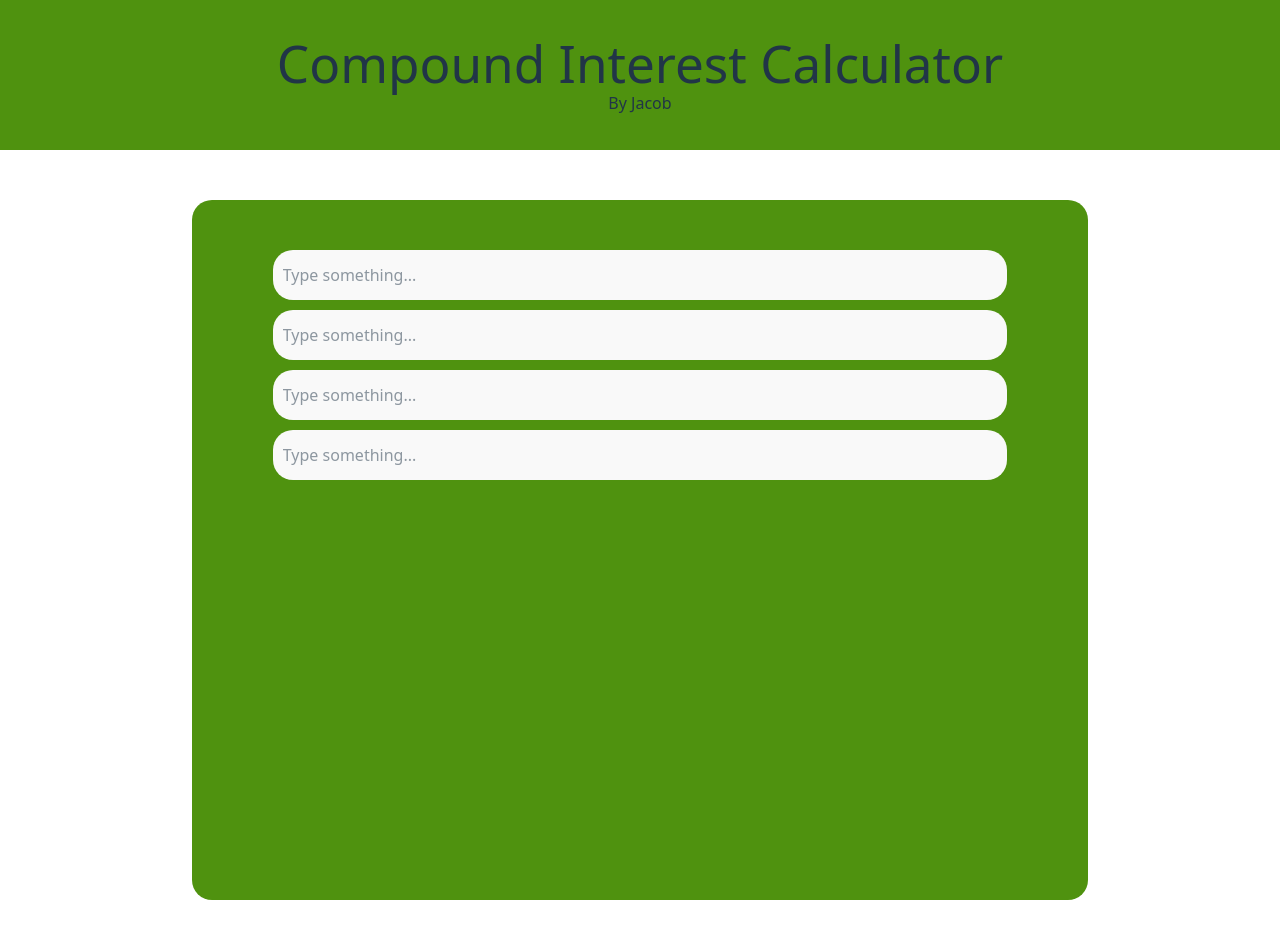
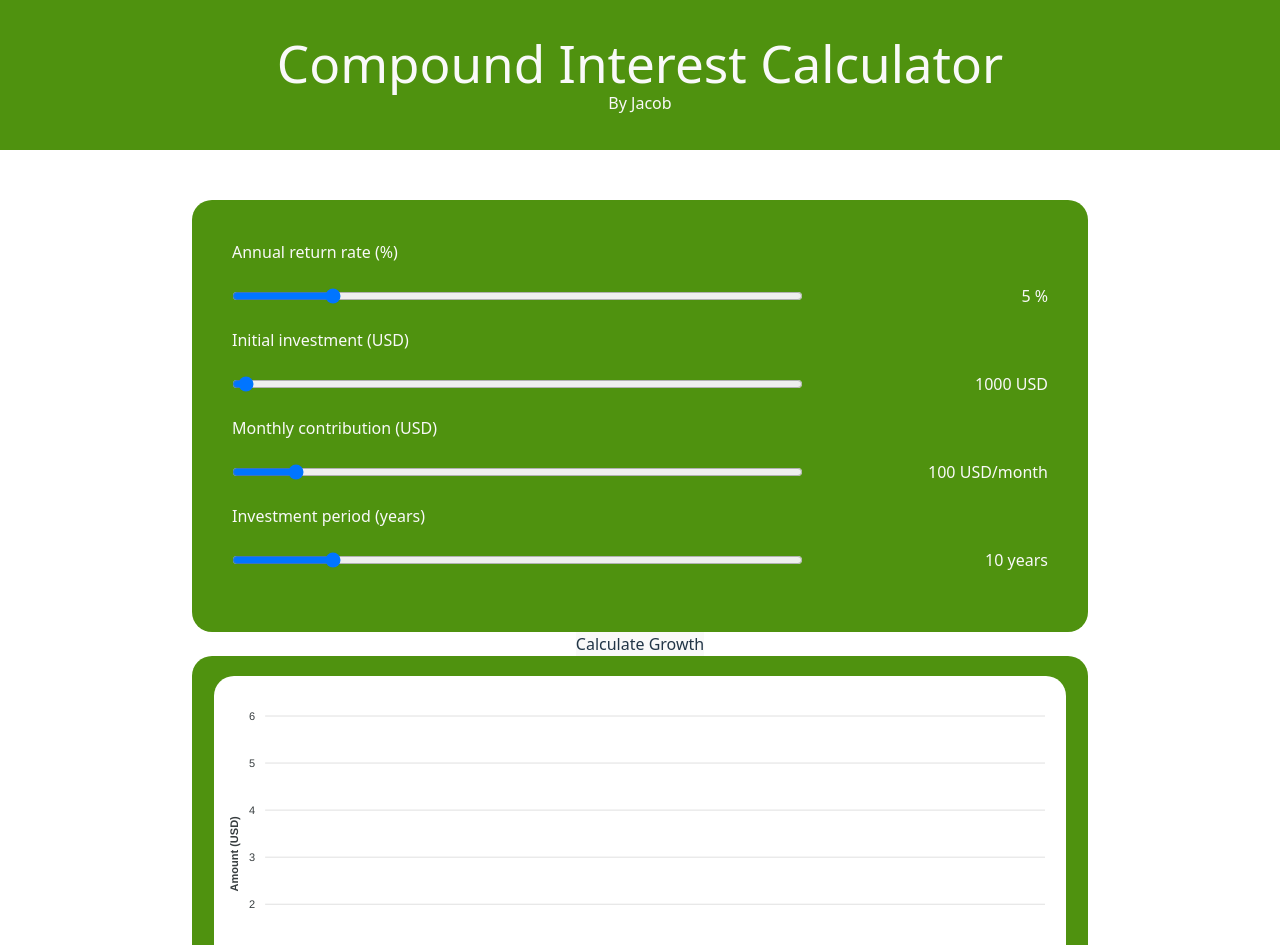
Before and after one commit to Jawen04/CompoundInterestCalc, a React (Vite) app: page / in a window 1280 px wide. Shown: the top 945 px of the page. Built offline with nearby package versions, Linux system fonts and the light colour scheme.

Commit message:
almost working func

```diff
--- a/package.json
+++ b/package.json
@@ -11,7 +11,9 @@
   },
   "dependencies": {
     "@tailwindcss/vite": "^4.1.1",
+    "apexcharts": "^4.5.0",
     "react": "^19.0.0",
+    "react-apexcharts": "^1.7.0",
     "react-dom": "^19.0.0",
     "tailwindcss": "^4.1.1"
   },
--- a/src/App.jsx
+++ b/src/App.jsx
@@ -1,15 +1,123 @@
-import { useState } from 'react'
-import reactLogo from './assets/react.svg'
-import viteLogo from '/vite.svg'
-import './App.css'
+import { useState } from 'react';
+import './App.css';
+import ApexCharts from 'react-apexcharts';
 
 function App() {
+  const [rentPerYear, setRentPerYear] = useState(5);
+  const [startCapital, setStartCapital] = useState(1000);
+  const [savingPerMonth, setSavingPerMonth] = useState(100);
+  const [savingSpan, setSavingSpan] = useState(10);
+  const [chartData, setChartData] = useState({
+    series: [],
+    options: {
+      chart: {
+        type: 'area',
+        stacked: false,
+        height: 350,
+        zoom: {
+          type: 'x',
+          enabled: true,
+          autoScaleYaxis: true,
+        },
+        toolbar: {
+          autoSelected: 'zoom',
+        },
+      },
+      dataLabels: {
+        enabled: false,
+      },
+      markers: {
+        size: 0,
+      },
+      fill: {
+        type: 'gradient',
+        gradient: {
+          shadeIntensity: 1,
+          inverseColors: false,
+          opacityFrom: 0.5,
+          opacityTo: 0,
+          stops: [0, 90, 100],
+        },
+      },
+      yaxis: {
+        labels: {
+          formatter: function (val) {
+            return (val).toFixed(0);
+          },
+        },
+        title: {
+          text: 'Amount (USD)',
+        },
+      },
+      xaxis: {
+        type: 'datetime',
+      },
+      tooltip: {
+        shared: false,
+        y: {
+          formatter: function (val) {
+            return (val*1000).toFixed(0);
+          },
+        },
+      },
+    }
+  });
+
+  const handleUpdateChart = () => {
+    const currentYear = new Date().getFullYear();
+    const dates = [];
+    const values = [];
+    let accumulated = startCapital;
+
+    for (let i = 0; i <= savingSpan; i++) {
+      const date = new Date(currentYear + i, 0, 1).getTime();
+      dates.push(date);
+
+      if (i > 0) {
+        // Add yearly contributions and apply compound interest
+        accumulated = (accumulated + (savingPerMonth * 12)) * (1 + rentPerYear / 100);
+      }
+
+      values.push({
+        x: date,
+        y: accumulated
+      });
+    }
+
+    setChartData(prev => ({
+      ...prev,
+      series: [{
+        name: 'Investment Value',
+        data: values,
+      }],
+      options: {
+        ...prev.options,
+        title: {
+          text: `Investment Growth (${rentPerYear}% annual return)`,
+          align: 'left',
+        },
+      }
+    }));
+  };
+
   return (
     <div>
       <Header />
-      <Content />
+      <Content
+        rentPerYear={rentPerYear}
+        setRentPerYear={setRentPerYear}
+        startCapital={startCapital}
+        setStartCapital={setStartCapital}
+        savingPerMonth={savingPerMonth}
+        setSavingPerMonth={setSavingPerMonth}
+        savingSpan={savingSpan}
+        setSavingSpan={setSavingSpan}
+        handleUpdateChart={handleUpdateChart}
+        chartData={chartData}
+      />
+
     </div>
-  )
+  );
 }
 
 function Header() {
@@ -20,54 +128,117 @@ function Header() {
         <h2>By Jacob</h2>
       </div>
     </div>
-  )
+  );
 }
 
-function Content() {
+function Content({ rentPerYear, setRentPerYear, startCapital, setStartCapital, savingPerMonth, setSavingPerMonth, savingSpan, setSavingSpan, handleUpdateChart, chartData }) {
   return (
     <div className='scrollableContent'>
       <div className='webContent'>
-        <InputValuesContainer />
+        <InputValuesContainer
+          rentPerYear={rentPerYear}
+          setRentPerYear={setRentPerYear}
+          startCapital={startCapital}
+          setStartCapital={setStartCapital}
+          savingPerMonth={savingPerMonth}
+          setSavingPerMonth={setSavingPerMonth}
+          savingSpan={savingSpan}
+          setSavingSpan={setSavingSpan}
+        />
+        <button className="update-button" onClick={handleUpdateChart}>Calculate Growth</button>
+        <Chart chartData={chartData} />
       </div>
     </div>
-  )
+  );
 }
 
-
-function InputValuesContainer() {
+function InputValuesContainer({ rentPerYear, setRentPerYear, startCapital, setStartCapital, savingPerMonth, setSavingPerMonth, savingSpan, setSavingSpan }) {
   return (
     <div className='inputValuesContainer'>
       <div className='valuesBox'>
-        <InputBox />
-        <InputBox />
-        <InputBox />
-        <InputBox />
+        <SliderTitle SliderTitle={"Annual return rate (%)"} />
+        <InputBox
+          value={rentPerYear}
+          setValue={setRentPerYear}
+          maxValue={30}
+          suffix={"%"}
+          step={0.1}
+        />
+
+        <SliderTitle SliderTitle={"Initial investment (USD)"} />
+        <InputBox
+          value={startCapital}
+          setValue={setStartCapital}
+          maxValue={100000}
+          suffix={"USD"}
+          step={10}
+        />
+
+        <SliderTitle SliderTitle={"Monthly contribution (USD)"} />
+        <InputBox
+          value={savingPerMonth}
+          setValue={setSavingPerMonth}
+          maxValue={1000}
+          suffix={"USD/month"}
+          step={10}
+        />
+
+        <SliderTitle SliderTitle={"Investment period (years)"} />
+        <InputBox
+          value={savingSpan}
+          setValue={setSavingSpan}
+          maxValue={60}
+          suffix={"years"}
+          step={1}
+        />
       </div>
     </div>
-  )
+  );
 }
 
-function InputBox() {
-  const [text, setText] = useState("");
-  const handleKeyDown = (e) => {
-    if (e.key === 'Enter') {
-      console.log(text); // Print the text when Enter is pressed
-    }
+function SliderTitle({ SliderTitle }) {
+  return (
+    <div className='sliderTitle'>
+      <h2>{SliderTitle}</h2>
+    </div>
+  );
+}
+
+function InputBox({ value, setValue, maxValue, suffix, step }) {
+  const handleChange = (e) => {
+    setValue(parseFloat(e.target.value));
   };
+
   return (
     <div className='inputBox'>
-      <label className='inputLabel'></label>
       <input
         className='inputField'
-        type="text"
-        value={text}
-        onChange={(e) => setText(e.target.value)}
-        placeholder="Type something..."
-        onKeyDown={handleKeyDown}
-
+        type="range"
+        min="0"
+        max={maxValue}
+        step={step}
+        value={value}
+        onChange={handleChange}
       />
+      <h2>{value} {suffix}</h2>
     </div>
-  )
+  );
 }
 
-export default App
+function Chart({ chartData }) {
+  return (
+    <div className="chart-container">
+
+        <ApexCharts
+          className="chart"
+          options={chartData.options}
+          series={chartData.series}
+          type="area"
+          height={350}
+        />
+
+    </div>
+  );
+}
+
+export default App;
--- a/src/index.css
+++ b/src/index.css
@@ -5,6 +5,7 @@
 
 
 :root {
+  --primary-border-radius: 20px;
   --primary-color: #4f920f;
   font-synthesis: none;
   text-rendering: optimizeLegibility;
@@ -24,8 +25,12 @@ body {
 h1 {
   font-size: 3.2em;
   line-height: 1.1;
+  color: #f9f9f9;
 }
 
+h2 {
+  color: #f9f9f9;
+}
 
 
 .header {
@@ -53,6 +58,7 @@ h1 {
   display: flex;
   align-items: center;
   justify-content: center;
+  flex-direction: column;
 }
 
 
@@ -60,8 +66,8 @@ h1 {
   display: flex;
   background-color: var(--primary-color);
   min-width: 70%;
-  min-height: 700px;
-  border-radius: 20px;
+  min-height: auto;
+  border-radius: var(--primary-border-radius);
   padding: 40px;
 }
 
@@ -75,20 +81,44 @@ h1 {
 
 
 .inputBox {
-  justify-content: center;
+  display: flex;
+  justify-content: space-between;
   align-items: center;
-  padding-top: 10px;
-  width: 90%;
+  padding-top: 20px;
+  padding-bottom: 20px;
+  width: 100%;
 }
 
 .inputField {
-  background-color: #f9f9f9;
-  border-radius: 20px;
-  padding-left: 10px;
-  height: 50px;
-  width: 100%;
-  border-color: black;
+
+  width: 70%;
 }
+
+.sliderTitle {
+  margin-right: auto;             /* Push this item to the left */
+  color: white;
+  text-align: center;
+}
+
+
+.chart-container {
+  display: flex;
+  justify-content: center;
+  align-items: center;
+  padding-top: 20px;
+  padding-bottom: 20px;
+  width: 70%;
+  background-color: var(--primary-color);
+  border-radius: var(--primary-border-radius);
+}
+
+.chart {
+  border-radius: var(--primary-border-radius);
+  background-color: white;
+  width: 95%;
+  padding: 10px;
+}
+
 
 
 
```
Also changed, not shown: 1 other file (tests, documents, lock files or other folders).
